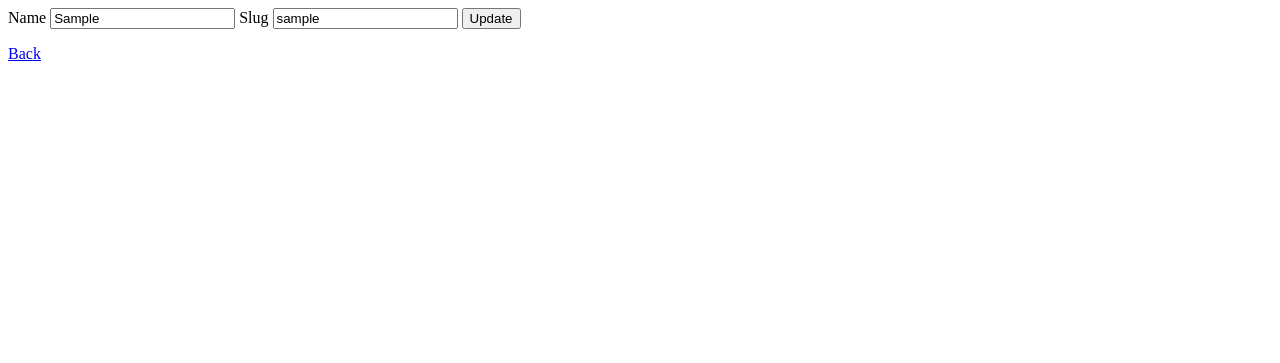
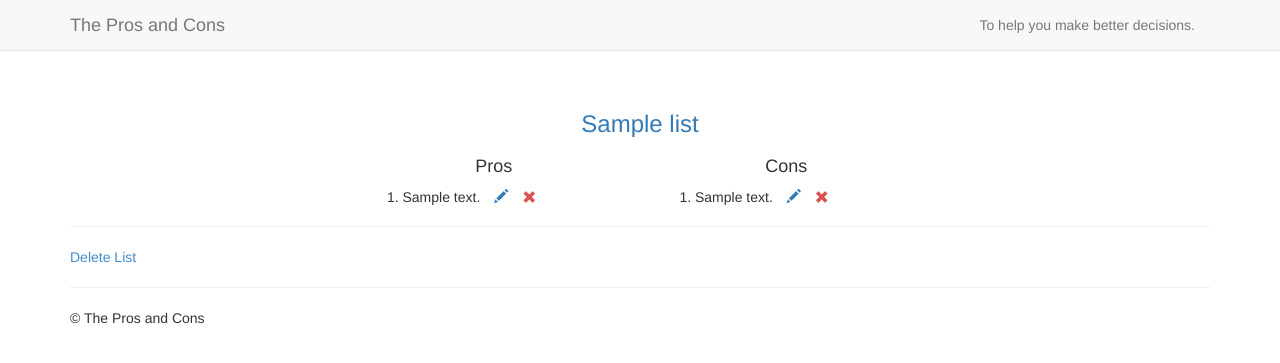
Before and after one commit to morganmccrory/pros-and-cons, a Python web app: template templates/lists/edit.html in a window 1280 px wide. Shown: the top 363 px of the page. Run offline with Jinja, Linux system fonts and the light colour scheme; the template is opened without the code that fills it: most values are stand-ins (such as "Sample title", 1, 10 or a date in 2020); some libraries are stand-ins or nearby versions.

Commit message:
Create basic edit page with glyphicons

```diff
--- a/static/style.css
+++ b/static/style.css
@@ -25,3 +25,19 @@ ul li {
   font-family: inherit;
   font-size: inherit;
 }
+
+ol li {
+  text-align: left;
+}
+
+.edit-page {
+  padding-left: 1em;
+}
+
+.glyphicon-remove {
+  color: #d9534f;
+}
+
+.glyphicon-pencil {
+  color: #337ab7;
+}
--- a/templates/lists/edit.html
+++ b/templates/lists/edit.html
@@ -1,3 +1,35 @@
+{% extends "base.html" %}
+
+{% block content %}
+  <div class="page-header">
+    <h3><a href="{{ url_for('show_list', slug=list.slug) }}">{{ list.name }}</a></h3>
+    <div class="row">
+      <div class="col-sm-3"></div>
+      <div class="col-sm-3">
+        <h4>Pros</h4>
+        <ol>
+          {% for pro in list.pros %}
+            <li>{{ pro.body }}<span class="glyphicon glyphicon-pencil edit-page"><span class="glyphicon glyphicon-remove edit-page"></span></li>
+          {% endfor %}
+        </ol>
+      </div>
+      <div class="col-sm-3">
+        <h4>Cons</h4>
+        <ol>
+          {% for con in list.cons %}
+            <li>{{ con.body }}<span class="glyphicon glyphicon-pencil edit-page"><span class="glyphicon glyphicon-remove edit-page"></li>
+          {% endfor %}
+        </ol>
+      </div>
+      <div class="col-sm-3"></div>
+    </div>
+  </div>
+  <form action="{{ url_for('delete_list', slug=list.slug) }}" method="POST">
+    <button type="submit" name="_method" value="DELETE" class="btn-link" onclick="return confirm('Are you sure you want to delete this item?');">Delete List</button>
+  </form>
+{% endblock %}
+
+
 <form action="{{ url_for('update_list', slug=list.slug) }}" method="POST">
   <label>Name</label>
   <input type="text" name="name" value={{ list.name }} >
@@ -7,4 +39,3 @@
 
   <input type="submit" value="Update">
 </form>
-<a href="/">Back</a>
--- a/templates/lists/show.html
+++ b/templates/lists/show.html
@@ -40,7 +40,4 @@
   </div>
 
   <a href="{{ url_for('update_list', slug=list.slug) }}">Edit List</a>
-  <form action="{{ url_for('delete_list', slug=list.slug) }}" method="POST">
-    <button type="submit" name="_method" value="DELETE" class="btn-link" onclick="return confirm('Are you sure you want to delete this item?');">Delete List</button>
-  </form>
 {% endblock %}
```
